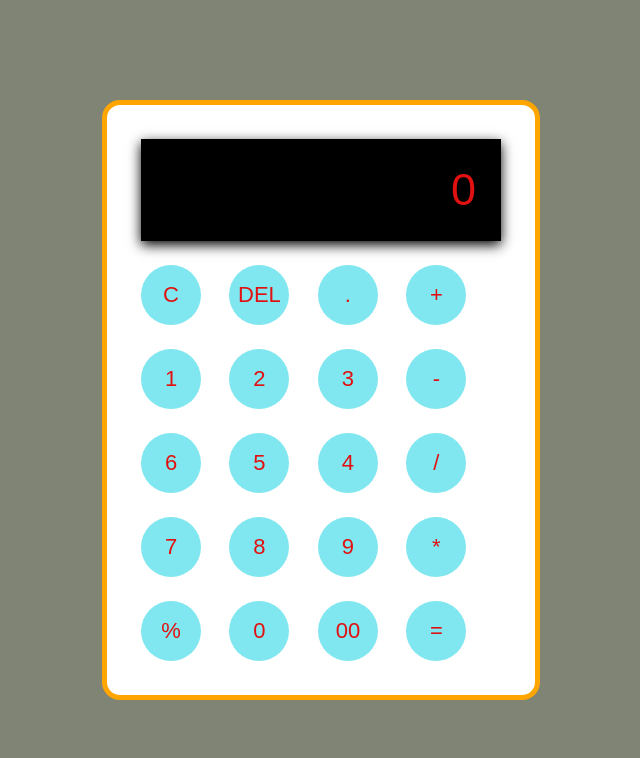
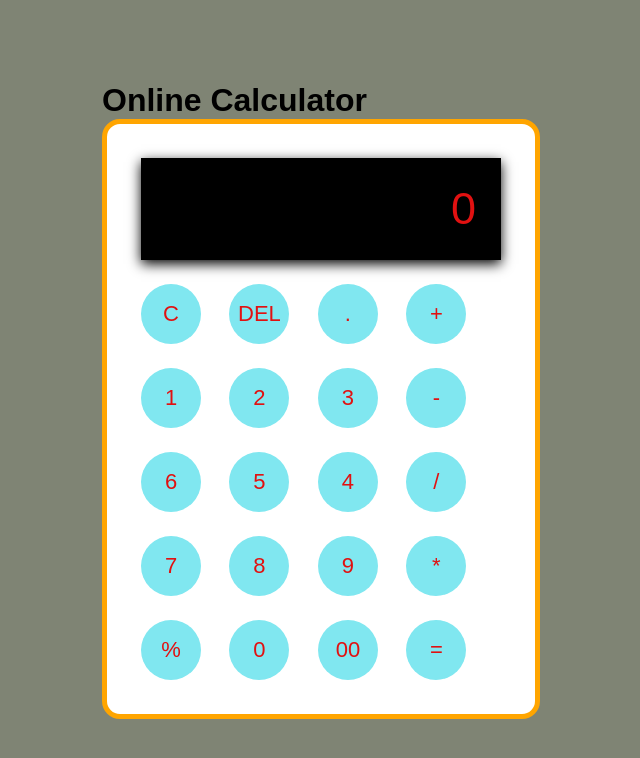
Before and after one commit to Atharvashejwal/CODSOFT, a plain HTML site: page 3rd-Task/index.html in a window 1280 px wide. Shown: the whole page, without its empty margins (319-959 px from the left). Drawn offline with Linux system fonts and the light colour scheme.

Commit message:
files added

```diff
--- a/3rd-Task/index.html
+++ b/3rd-Task/index.html
@@ -8,6 +8,7 @@
 </head>
 <body>
     <div class="operation">
+        <h1>Online Calculator</h1>
         <div class="calcy">
             <input type="text" placeholder="0" id="result">
         <div>
```
